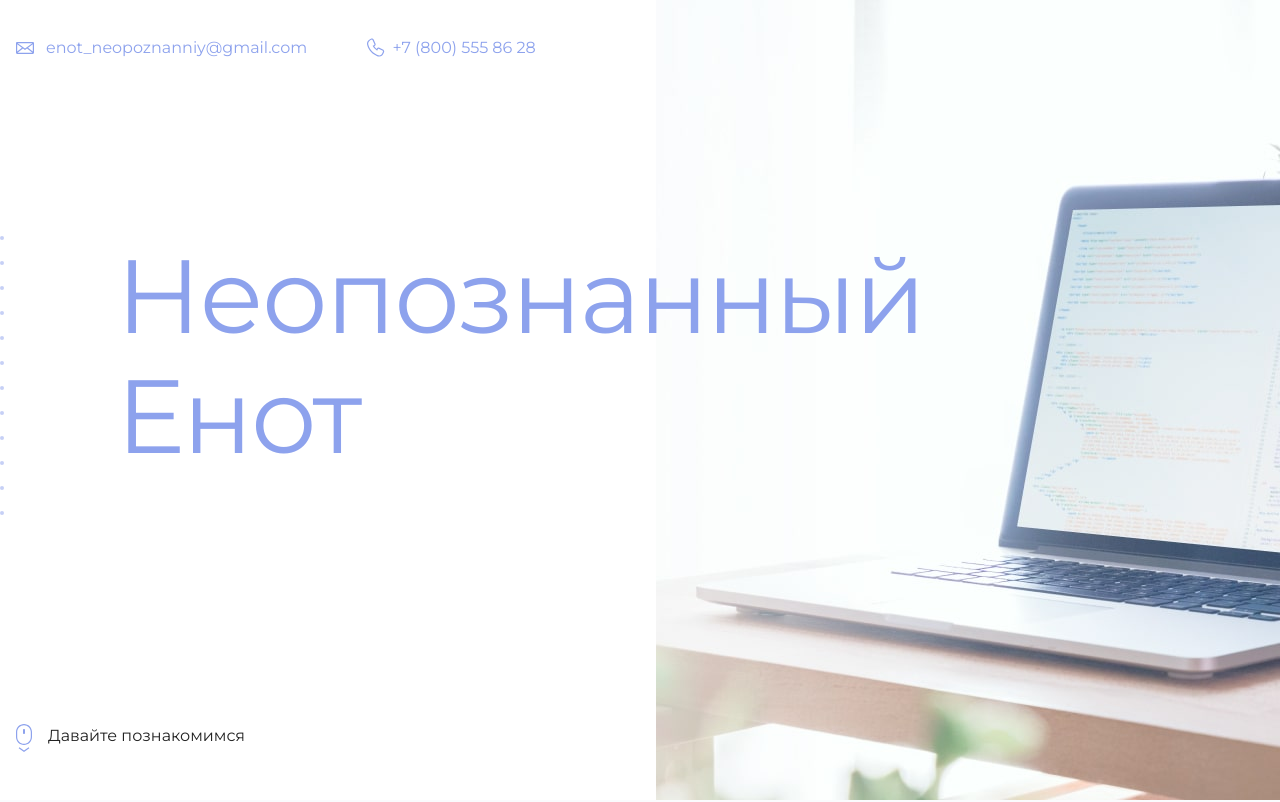
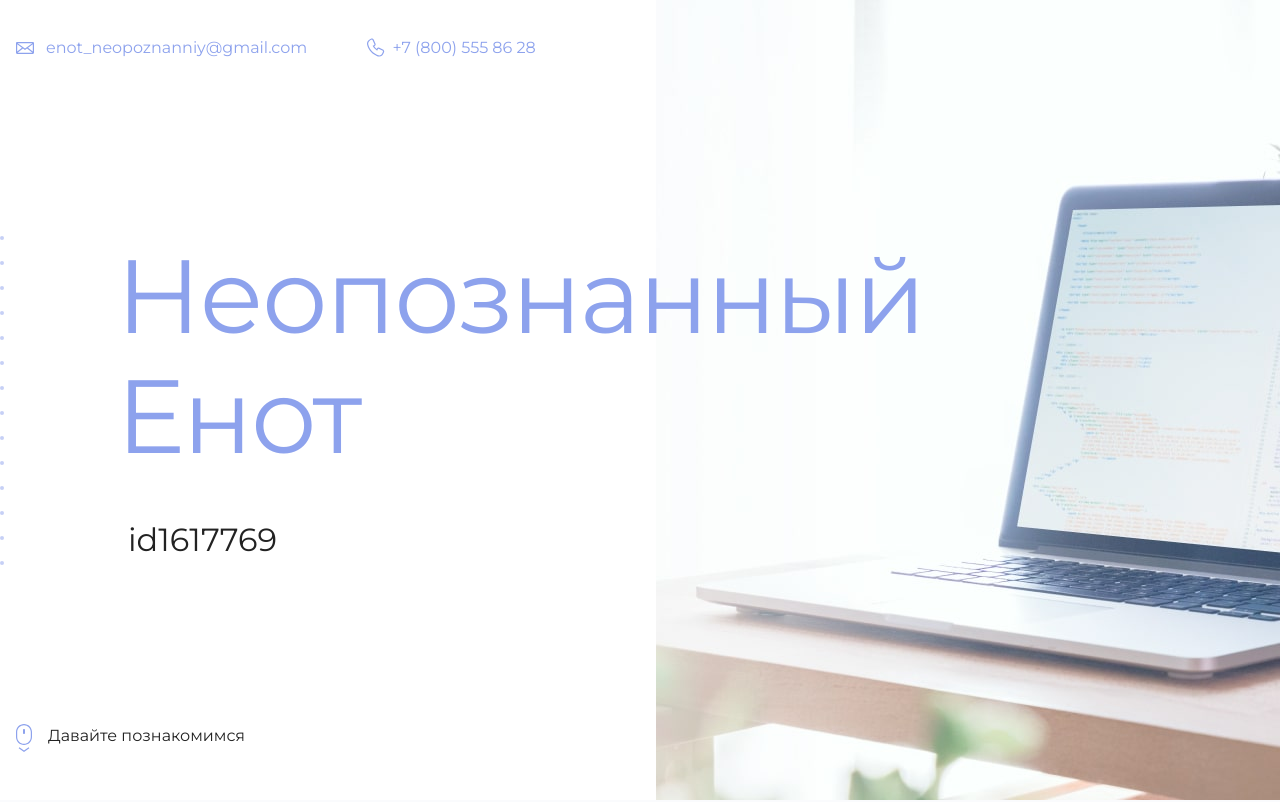
Before and after one commit to RustamDV/my-site, a plain HTML site: page index.html in a window 1280 px wide. Shown: the top 802 px of the page. Drawn offline with Linux system fonts and the light colour scheme.

Commit message:
Добавляет id

```diff
--- a/index.html
+++ b/index.html
@@ -19,7 +19,7 @@
       <section class="hero-image">
         <div class="container">
           <h1 class="heading">Неопознанный Енот</h1>
-          <p><!-- Тут ваш id на сайте Академии --></p>
+          <p>id1617769</p>
         </div>
       </section>
 
```
